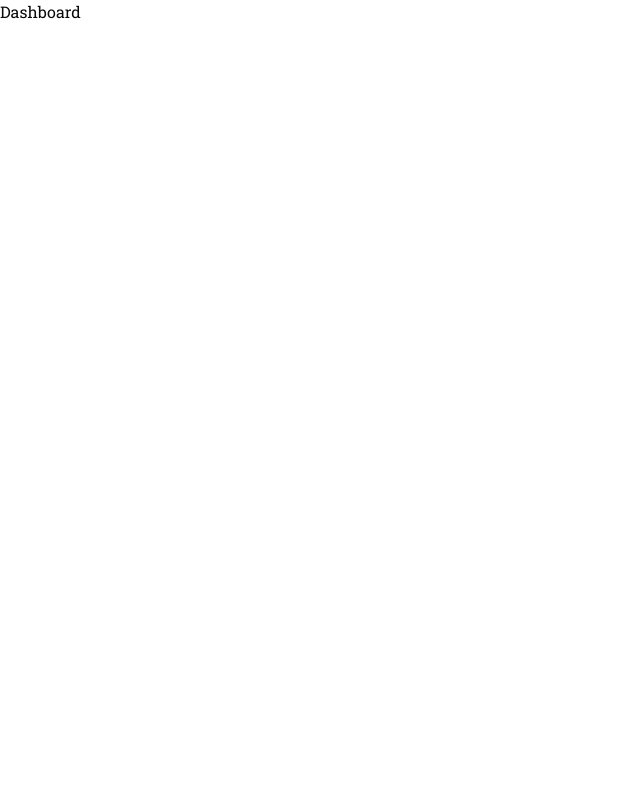
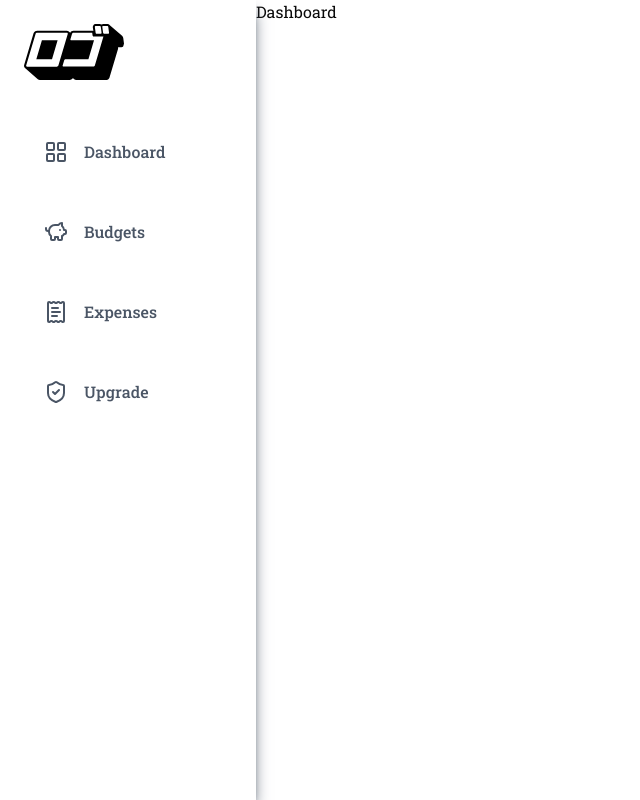
Before and after one commit to UJJAWAL8830/Expense-Tracker, a Next.js app: page /dashboard in a window 1280 px wide. Shown: the whole page, without its empty margins (0-640 px from the left). Built offline with nearby package versions, Linux system fonts and the light colour scheme.

Commit message:
feat: add SideNav component and integrate it into Dashboard layout

```diff
--- /dev/null
+++ b/app/(routes)/_components/SideNav.jsx
@@ -0,0 +1,53 @@
+import Image from 'next/image'
+import React from 'react'
+import { LayoutGrid, PiggyBank, ReceiptText, ShieldCheck } from 'lucide-react';
+
+const SideNav = () => {
+
+    const menuList = [
+        {
+            id : 1,
+            name : "Dashboard",
+            icon : LayoutGrid,
+        } ,
+        {
+            id : 2,
+            name : "Budgets",
+            icon : PiggyBank,
+        } ,
+        {
+            id : 3,
+            name : "Expenses",
+            icon : ReceiptText,
+        } ,
+        {
+            id : 4,
+            name : "Upgrade",
+            icon : ShieldCheck,
+        } ,
+
+
+    ];
+
+  return (
+    <div className='h-screen p-6 shadow-gray-600 shadow-lg '>
+        <Image src="/logo.svg" alt="Logo" width={100} height={100} />
+
+        <div className="mt-10 flex flex-col gap-4">
+            {menuList.map((menu) => (
+                <div key={menu.id} className="flex items-center gap-4 cursor-pointer
+                text-gray-600 font-medium p-5 rounded-md hover:text-blue-800 hover:bg-blue-100  transition-colors">
+                    <menu.icon />
+                    <span>{menu.name}</span>
+                </div>
+            ))}
+        </div>
+
+        <div className="mt-10">
+
+        </div>
+    </div>
+  )
+}
+
+export default SideNav
--- /dev/null
+++ b/app/(routes)/dashboard/layout.jsx
@@ -0,0 +1,15 @@
+import React from "react";
+import SideNav from "../_components/SideNav";
+
+const DashboardLayout = ({ children }) => {
+    return (
+        <div>
+            <div className="fixed md:w-64 hidden md:block">
+                <SideNav />
+            </div>
+            <div className="md:ml-64"> {children} </div>
+        </div>
+    );
+};
+
+export default DashboardLayout;
--- /dev/null
+++ b/app/(routes)/dashboard/page.jsx
@@ -0,0 +1,14 @@
+import React from 'react'
+import { UserButton } from '@clerk/nextjs'
+import SideNav from '@/app/(routes)/_components/SideNav';
+
+const Dashboard = () => {
+  return (
+    <div>
+      <h1>Dashboard</h1>
+      {/* <UserButton /> */}
+    </div>
+  )
+}
+
+export default Dashboard
--- a/app/_components/Header.jsx
+++ b/app/_components/Header.jsx
@@ -1,19 +1,29 @@
-import { Button } from '@/components/ui/button'
-import Image from 'next/image'
-import React from 'react'
+"use client";
+
+import { Button } from "@/components/ui/button";
+import Image from "next/image";
+import React from "react";
+import Link from "next/link";
+import { UserButton, useUser } from "@clerk/nextjs";
 
 const Header = () => {
-  return (
-    <div className = "p-5 flex justify-between items-center shadow-lg mb-1">
-        <Image
-            src = {"/logo.svg"}
-            alt = "Logo"
-            width = {72}
-            height = {40}
-        />
-        <Button className="bg-black text-white cursor-pointer">Get Started</Button>
-    </div>
-  )
-}
+    const { user, isSignedIn } = useUser();
 
-export default Header
+    return (
+        <div className="p-5 flex justify-between items-center shadow-lg mb-1">
+            <Image src={"/logo.svg"} alt="Logo" width={72} height={40} />
+
+            {isSignedIn ? (
+                <UserButton />
+            ) : (
+                <Link href="/sign-in">
+                    <Button className="bg-black text-white cursor-pointer">
+                        Get Started
+                    </Button>
+                </Link>
+            )}
+        </div>
+    );
+};
+
+export default Header;
--- a/app/_components/Hero.jsx
+++ b/app/_components/Hero.jsx
@@ -1,6 +1,7 @@
 import Image from 'next/image';
 import React from 'react'
 import dashboardImage from '../../public/dashboard.jpeg';
+import Link from 'next/link';
 
 const Hero = () => {
   return (
@@ -22,12 +23,12 @@ const Hero = () => {
                   </p>
 
                   <div className="mt-4 flex gap-4 sm:mt-6">
-                      <a
+                      <Link
                           className="inline-block rounded border border-indigo-600 bg-indigo-600 px-5 py-3 font-medium text-white shadow-sm transition-colors hover:bg-indigo-700"
-                          href="#"
+                          href="/sign-in"
                       >
                           Get Started
-                      </a>
+                      </Link>
 
                       <a
                           className="inline-block rounded border border-gray-200 px-5 py-3 font-medium text-gray-700 shadow-sm transition-colors hover:bg-gray-50 hover:text-gray-900"
--- a/app/dashboard/page.jsx
+++ /dev/null
@@ -1,9 +0,0 @@
-import React from 'react'
-
-const Dashboard = () => {
-  return (
-    <div>Dashboard</div>
-  )
-}
-
-export default Dashboard
--- /dev/null
+++ b/app/narmis/page.jsx
@@ -0,0 +1,9 @@
+import React from 'react'
+
+const page = () => {
+  return (
+    <div>page</div>
+  )
+}
+
+export default page
```
